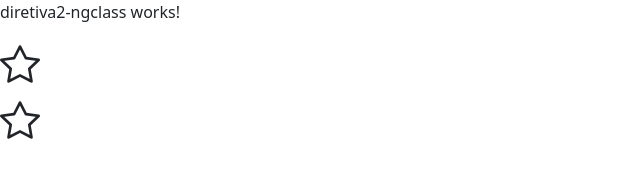
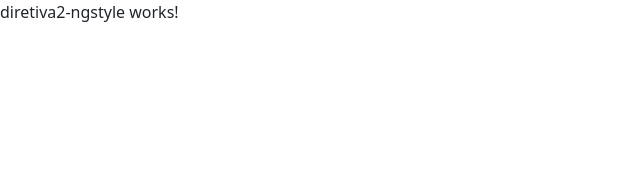
Before and after one commit to devFabioMats/formacao-angular, an Angular app in the folder diretivas2/: page / in a window 1280 px wide. Shown: the top 194 px of the page, without its empty margins (0-640 px from the left). Built offline with nearby package versions, Linux system fonts and the light colour scheme.

Commit message:
inicializando diretiva ng style

```diff
--- a/diretivas2/src/app/app.component.html
+++ b/diretivas2/src/app/app.component.html
@@ -1,4 +1,5 @@
 <!-- <app-diretiva2-ngif></app-diretiva2-ngif> -->
 <!-- <app-diretiva2-ngswitch></app-diretiva2-ngswitch> -->
 <!-- <app-diretiva2-ngfor></app-diretiva2-ngfor> -->
-<app-diretiva2-ngclass></app-diretiva2-ngclass>
+<!-- <app-diretiva2-ngclass></app-diretiva2-ngclass> -->
+<app-diretiva2-ngstyle></app-diretiva2-ngstyle>
--- a/diretivas2/src/app/app.module.ts
+++ b/diretivas2/src/app/app.module.ts
@@ -7,6 +7,7 @@ import { Diretiva2NgifComponent } from './diretiva2-ngif/diretiva2-ngif.componen
 import { Diretiva2NgswitchComponent } from './diretiva2-ngswitch/diretiva2-ngswitch.component';
 import { Diretiva2NgforComponent } from './diretiva2-ngfor/diretiva2-ngfor.component';
 import { Diretiva2NgclassComponent } from './diretiva2-ngclass/diretiva2-ngclass.component';
+import { Diretiva2NgstyleComponent } from './diretiva2-ngstyle/diretiva2-ngstyle.component';
 
 @NgModule({
   declarations: [
@@ -14,7 +15,8 @@ import { Diretiva2NgclassComponent } from './diretiva2-ngclass/diretiva2-ngclass
     Diretiva2NgifComponent,
     Diretiva2NgswitchComponent,
     Diretiva2NgforComponent,
-    Diretiva2NgclassComponent
+    Diretiva2NgclassComponent,
+    Diretiva2NgstyleComponent
   ],
   imports: [
     BrowserModule,
--- /dev/null
+++ b/diretivas2/src/app/diretiva2-ngstyle/diretiva2-ngstyle.component.html
@@ -0,0 +1 @@
+<p>diretiva2-ngstyle works!</p>
```
Also changed, not shown: diretivas2/src/app/diretiva2-ngstyle/diretiva2-ngstyle.component.ts (added, +12 -0 lines), diretivas2/src/app/diretiva2-ngstyle/diretiva2-ngstyle.component.css (added), 1 other file (tests, documents, lock files or other folders).
